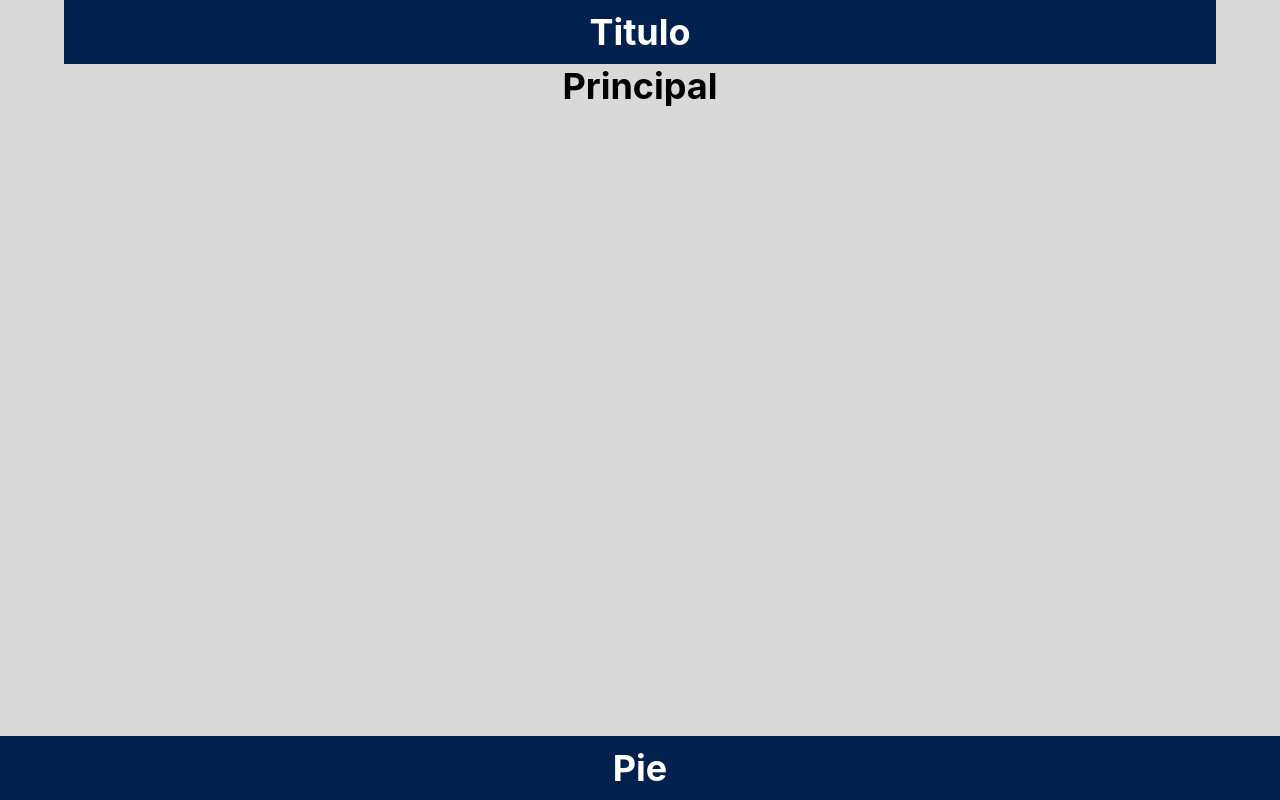
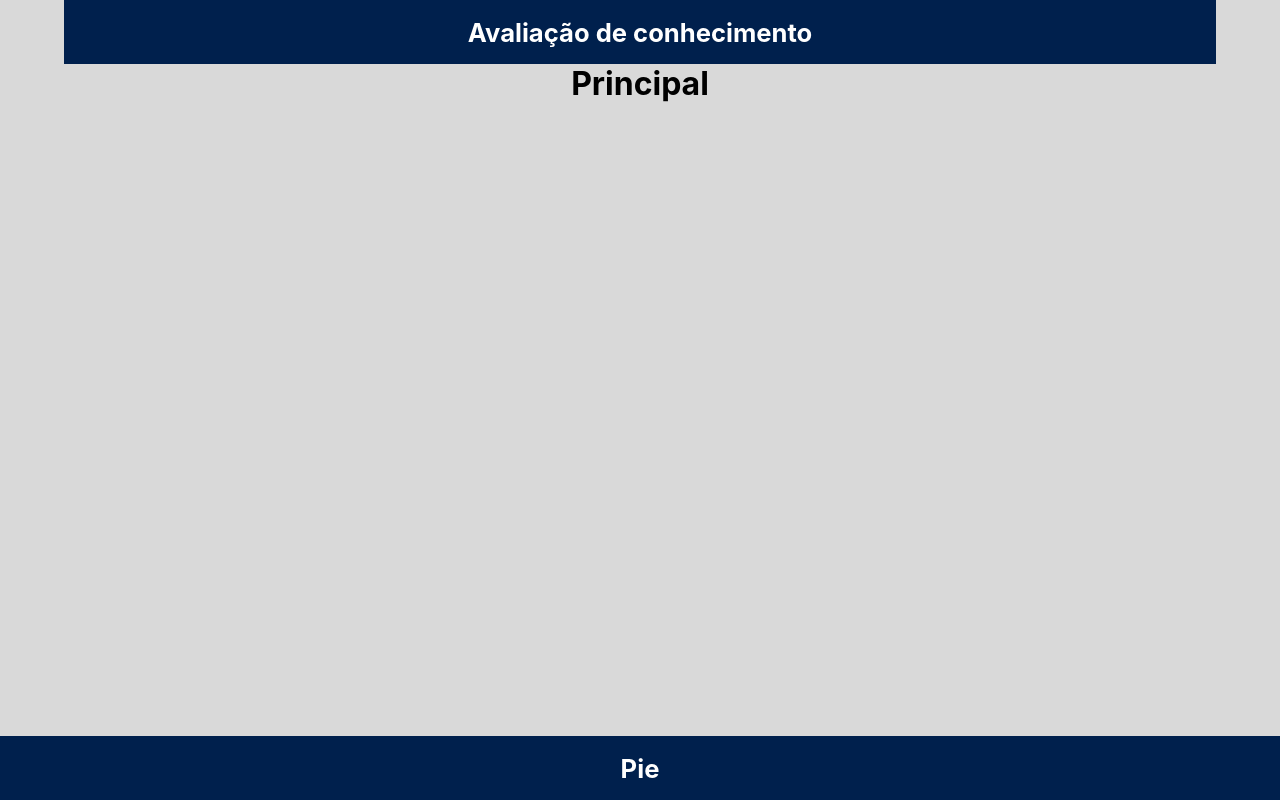
Before and after one commit to HardBoris/studytor-spa, a React (Create React App) app: page / in a window 1280 px wide. Built offline with nearby package versions, Linux system fonts and the light colour scheme.

Commit message:
style: responsives fonts

```diff
--- a/src/pages/Pruebas/index.tsx
+++ b/src/pages/Pruebas/index.tsx
@@ -2,7 +2,7 @@ export const Pruebas = () => {
   return (
     <>
       <header>
-        <h1>Titulo</h1>
+        <h1>Avaliação de conhecimento</h1>
       </header>
       <main>
         <h1>Principal</h1>
--- a/src/styles/global.css
+++ b/src/styles/global.css
@@ -50,7 +50,7 @@ ul {
 }
 
 body {
-  font-size: calc(10px + 2vmin);
+  font-size: 10px;
 }
 
 #root {
@@ -65,18 +65,32 @@ body {
   align-items: center;
 }
 
+@media (min-width: 321px) {
+  body {
+    font-size: 11px;
+  }
+}
+
+@media (min-width: 376px) {
+  body {
+    font-size: 12px;
+  }
+}
+
 @media (min-width: 426px) {
   body {
-    font-size: calc(10px + 1.3vmin);
+    font-size: 13px;
   }
-
-  /* #root {
-    background-color: var(--primary);
-  } */
 }
 
 @media (min-width: 769px) {
   body {
-    font-size: calc(10px + 1vmin);
+    font-size: 14px;
   }
 }
+
+@media (min-width: 1025px) {
+  body {
+    font-size: 16px;
+  }
+}
--- a/src/styles/layout.css
+++ b/src/styles/layout.css
@@ -9,7 +9,7 @@ header {
   justify-content: center;
   align-items: center;
   text-align: center;
-  /* font-size: 1.4rem; */
+  font-size: 0.5rem;
 }
 
 main {
@@ -22,6 +22,7 @@ main {
   flex-direction: column;
   justify-content: flex-start;
   align-items: center;
+  font-size: 0.6rem;
 }
 
 footer {
@@ -35,5 +36,76 @@ footer {
   justify-content: center;
   align-items: center;
   text-align: center;
-  /* font-size: 0.8rem; */
+  font-size: 0.5rem;
 }
+
+@media (min-width: 321px) {
+  header {
+    font-size: 0.5rem;
+  }
+
+  main {
+    font-size: 0.6rem;
+  }
+
+  footer {
+    font-size: 0.5rem;
+  }
+}
+
+@media (min-width: 376px) {
+  /*meu celular*/
+  header {
+    font-size: 0.6rem;
+  }
+
+  main {
+    font-size: 0.8rem;
+  }
+
+  footer {
+    font-size: 0.6rem;
+  }
+}
+
+@media (min-width: 426px) {
+  header {
+    font-size: 0.7rem;
+  }
+
+  main {
+    font-size: 1rem;
+  }
+
+  footer {
+    font-size: 0.7rem;
+  }
+}
+
+@media (min-width: 769px) {
+  header {
+    font-size: 0.8rem;
+  }
+
+  main {
+    font-size: 1rem;
+  }
+
+  footer {
+    font-size: 0.8rem;
+  }
+}
+
+@media (min-width: 1025px) {
+  header {
+    font-size: 0.8rem;
+  }
+
+  main {
+    font-size: 1rem;
+  }
+
+  footer {
+    font-size: 0.8rem;
+  }
+}
```
